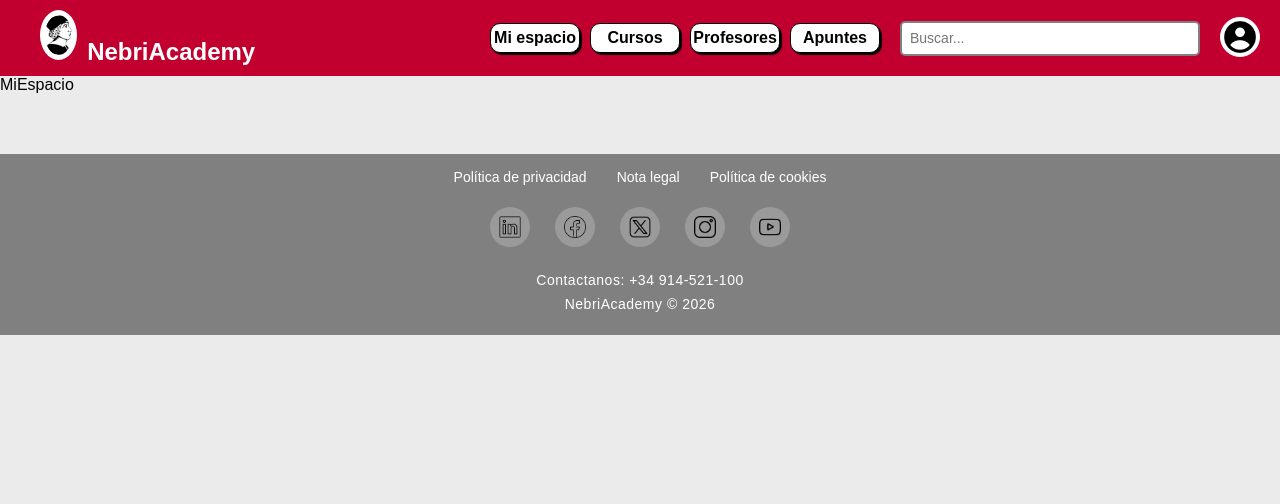
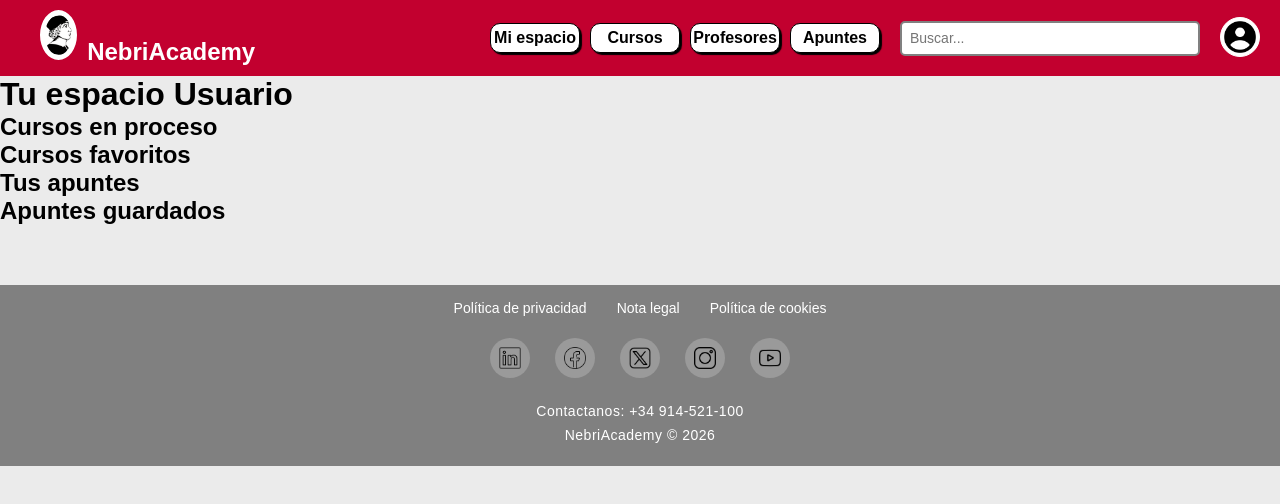
Before and after one commit to Nicolas-1400/NebriAcademy2, a React (Vite) app in the folder nebriacademy-frontend/: page /Home/MiEspacio in a window 1280 px wide. Shown: the top 504 px of the page. Built offline with nearby package versions, Linux system fonts and the light colour scheme.

Commit message:
Estructura de HomeFeed y MiEspacio

```diff
--- a/nebriacademy-frontend/src/components/HomeFeed.jsx
+++ b/nebriacademy-frontend/src/components/HomeFeed.jsx
@@ -1,19 +1,48 @@
-import { useEffect, useState } from 'react'
+import { useEffect, useState } from "react";
 
 function HomeFeed() {
-    const [usuario, setUsuario] = useState(null);
+  const [usuario, setUsuario] = useState(null);
 
-    useEffect(() => {
-        const usuarioIniciado = localStorage.getItem('usuario')
-        if (usuarioIniciado) {
-        setUsuario(JSON.parse(usuarioIniciado))
-        }
-    }, []);
+  useEffect(() => {
+    const usuarioIniciado = localStorage.getItem("usuario");
+    if (usuarioIniciado) {
+      setUsuario(JSON.parse(usuarioIniciado));
+    }
+  }, []);
   return (
-      <div>
-        <h1>Bienvenido/a {usuario ? `${usuario.nombre} ${usuario.apellidos}` : 'Usuario'}</h1>
+    <div className="HomeFeed">
+      <h1>
+        Bienvenido/a{" "}
+        {usuario ? `${usuario.nombre} ${usuario.apellidos}` : "Usuario"}
+      </h1>
+      <div className="HomeFeed-secciones">
+        <div className="HomeFeed-seccion-tus-cursos">
+          <h2>Tus cursos</h2>
+          <div className="HomeFeed-tus-cursos-carousel">
+            {/* Aquí irían los cursos del usuario */}
+          </div>
+        </div>
+        <div className="HomeFeed-seccion-novedades">
+          <h2>Novedades</h2>
+          <div className="HomeFeed-novedades-carousel">
+            {/* Aquí irían las novedades */}
+          </div>
+        </div>
+        <div className="HomeFeed-seccion-cursos-populares">
+          <h2>Cursos populares</h2>
+          <div className="HomeFeed-cursos-populares-carousel">
+            {/* Aquí irían los cursos populares */}
+          </div>
+        </div>
+        <div className="HomeFeed-seccion-categorias">
+          <h2>Categorías</h2>
+          <div className="HomeFeed-categorias-carousel">
+            {/* Aquí irían las categorías de cursos */}
+          </div>
+        </div>
       </div>
-  )
+    </div>
+  );
 }
 
-export default HomeFeed
+export default HomeFeed;
--- /dev/null
+++ b/nebriacademy-frontend/src/components/MiEspacioGrid.jsx
@@ -0,0 +1,48 @@
+import { useEffect, useState } from "react";
+
+function MiEspacioGrid() {
+  const [usuario, setUsuario] = useState(null);
+
+  useEffect(() => {
+    const usuarioIniciado = localStorage.getItem("usuario");
+    if (usuarioIniciado) {
+      setUsuario(JSON.parse(usuarioIniciado));
+    }
+  }, []);
+  return (
+    <div>
+      <h1>
+        Tu espacio{" "}
+        {usuario ? `${usuario.nombre} ${usuario.apellidos}` : "Usuario"}
+      </h1>
+      <div className="MiEspacio-secciones">
+        <div className="MiEspacio-seccion-cursos-proceso">
+          <h2>Cursos en proceso</h2>
+          <div className="MiEspacio-cursos-proceso-carousel">
+            {/* Aquí irían los cursos en proceso del usuario */}
+          </div>
+        </div>
+        <div className="MiEspacio-seccion-cursos-favoritos">
+            <h2>Cursos favoritos</h2>
+            <div className="MiEspacio-cursos-favoritos-carousel">
+              {/* Aquí irían los cursos favoritos del usuario */}
+            </div>
+        </div>
+        <div className="MiEspacio-seccion-tus-apuntes">
+          <h2>Tus apuntes</h2>
+          <div className="MiEspacio-tus-apuntes-carousel">
+            {/* Aquí irían los apuntes del usuario */}
+          </div>
+        </div>
+        <div className="MiEspacio-seccion-apuntes-guardados">
+          <h2>Apuntes guardados</h2>
+          <div className="MiEspacio-apuntes-guardados-carousel">
+            {/* Aquí irían los apuntes guardados del usuario */}
+          </div>
+        </div>
+      </div>
+    </div>
+  );
+}
+
+export default MiEspacioGrid;
--- a/nebriacademy-frontend/src/pages/MiEspacio.jsx
+++ b/nebriacademy-frontend/src/pages/MiEspacio.jsx
@@ -1,11 +1,12 @@
 import Nav from "../components/Nav"
+import MiEspacioGrid from "../components/MiEspacioGrid"
 import Footer from "../components/Footer"
 
 function MiEspacio() {
   return (
     <div>
       <Nav />
-      MiEspacio
+      <MiEspacioGrid />
       <Footer />
       </div>
   )
```
